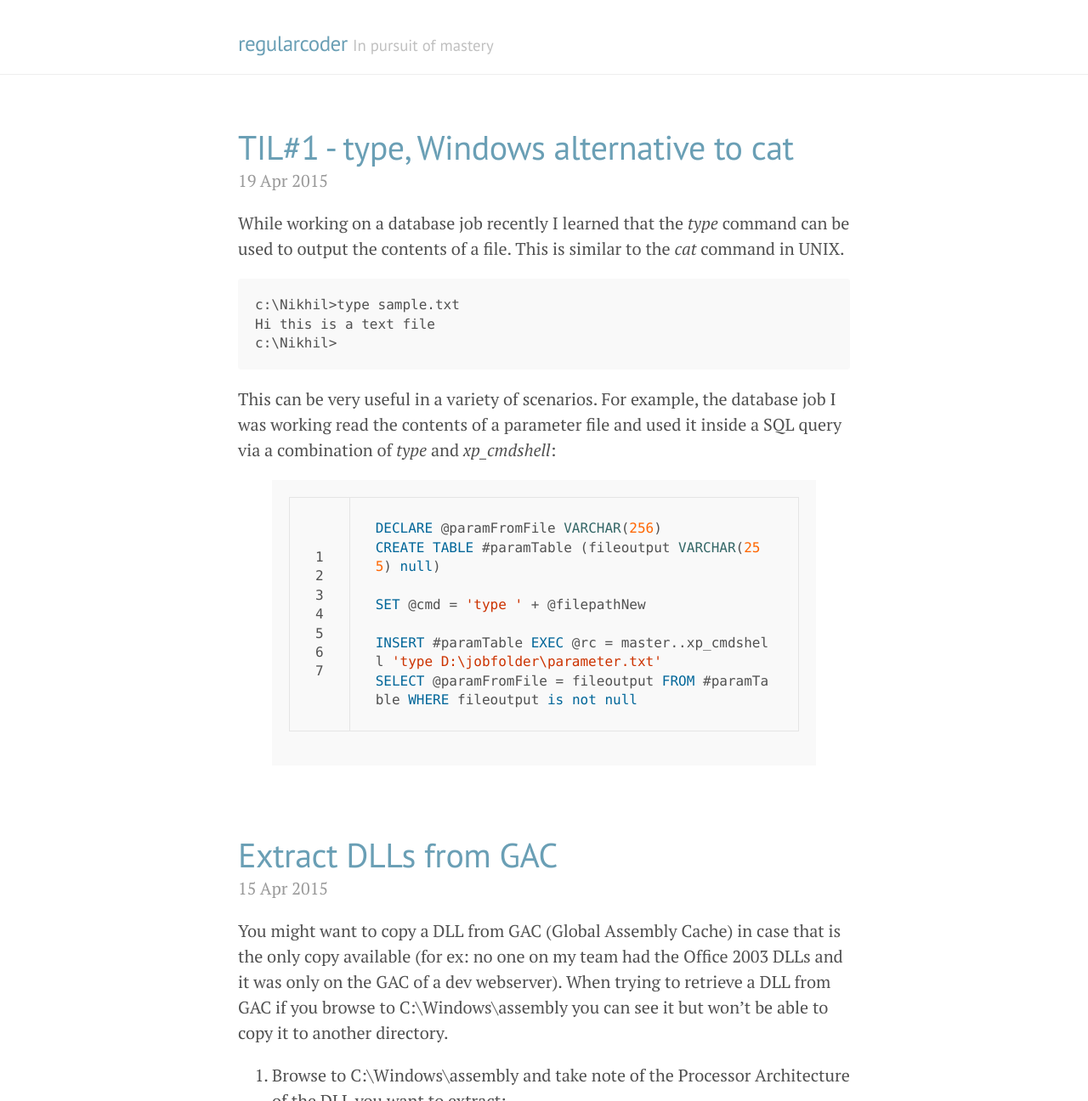
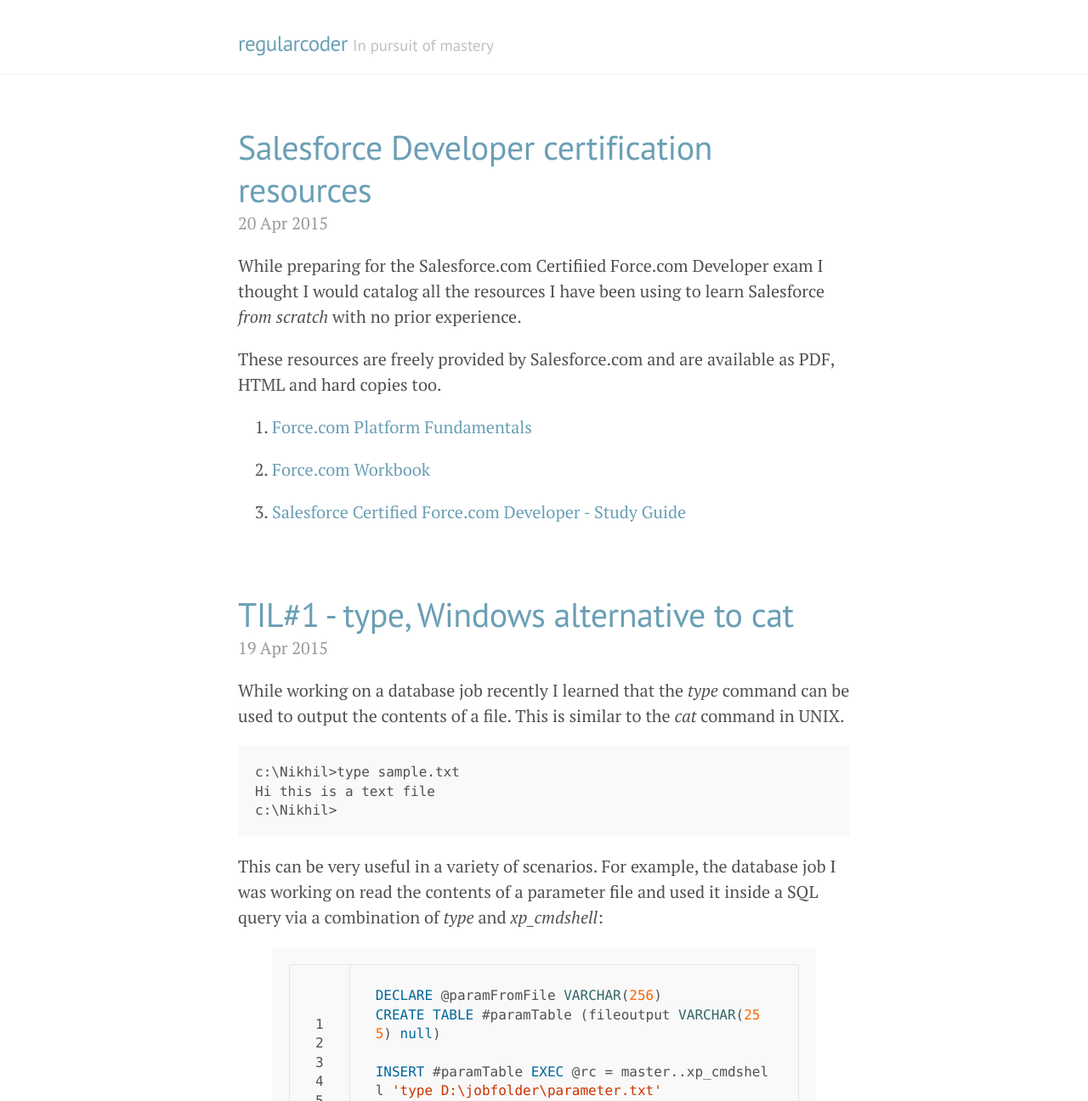
Before and after one commit to regularcoder/regularcoder, a Jekyll site: the page built from index.html, in a window 1280 px wide and 1400 px high, cut to the strip 104-1400 px from the top of the window. Shown: the whole strip at 85% size. Built offline with Jekyll 4.4.1, drawn with Linux system fonts in a browser that asks for light colours; Markdown is read by kramdown in place of the engine named in the settings; the list of posts is cut into pages by our own code.

Commit message:
Added new post on Salesforce dev cert learning resources

```diff
--- /dev/null
+++ b/_posts/coding/2015-04-20-salesforce-developer-cert-resources.md
@@ -0,0 +1,16 @@
+---
+layout: post
+title:  "Salesforce Developer certification resources"
+date:   2015-04-20 09:15:00
+categories: Salesforce
+---
+
+While preparing for the Salesforce.com Certifiied Force.com Developer exam I thought I would catalog all the resources I have been using to learn Salesforce *from scratch* with no prior experience.
+
+These resources are freely provided by Salesforce.com and are available as PDF, HTML and hard copies too.
+
+1. [Force.com Platform Fundamentals](http://www.salesforce.com/us/developer/docs/fundamentals/salesforce_creating_on_demand_apps.pdf)
+
+2. [Force.com Workbook](http://www.salesforce.com/us/developer/docs/workbook/forcecom_workbook.pdf)
+
+3. [Salesforce Certified Force.com Developer - Study Guide](http://certification.salesforce.com/SG_CertifiedDeveloper.pdf)
--- a/_posts/til/2015-04-19-til-type-command.md
+++ b/_posts/til/2015-04-19-til-type-command.md
@@ -10,14 +10,12 @@
 	Hi this is a text file
 	c:\Nikhil>
 
-This can be very useful in a variety of scenarios. For example, the database job I was working read the contents of a parameter file and used it inside a SQL query via a combination of *type* and *xp_cmdshell*:
+This can be very useful in a variety of scenarios. For example, the database job I was working on read the contents of a parameter file and used it inside a SQL query via a combination of *type* and *xp_cmdshell*:
 
 {% highlight sql linenos %}
 DECLARE @paramFromFile VARCHAR(256)
 CREATE TABLE #paramTable (fileoutput VARCHAR(255) null)
 
-SET @cmd = 'type ' + @filepathNew
-
 INSERT #paramTable EXEC @rc = master..xp_cmdshell 'type D:\jobfolder\parameter.txt'
 SELECT @paramFromFile = fileoutput FROM #paramTable WHERE fileoutput is not null
 {% endhighlight %}
```
